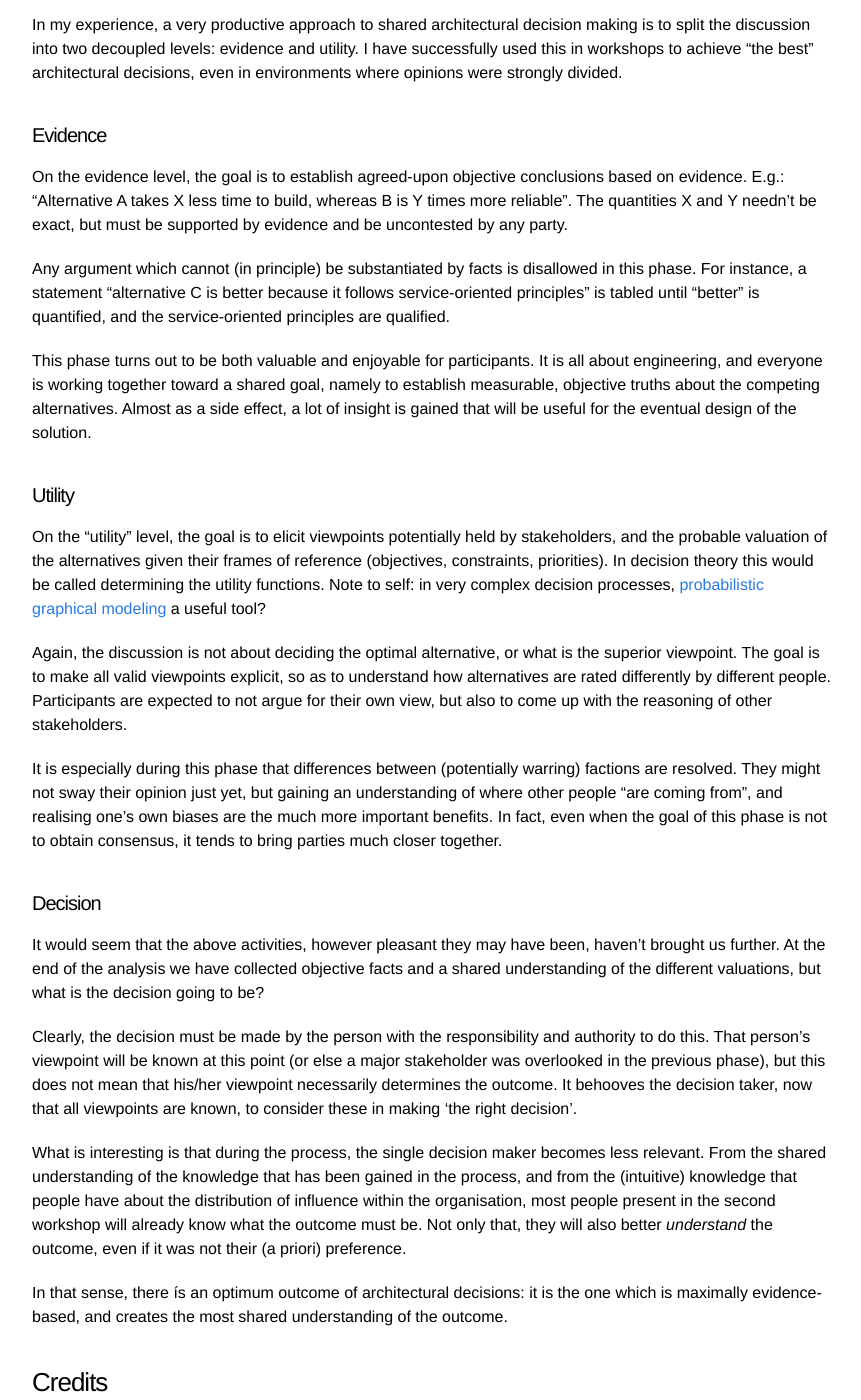
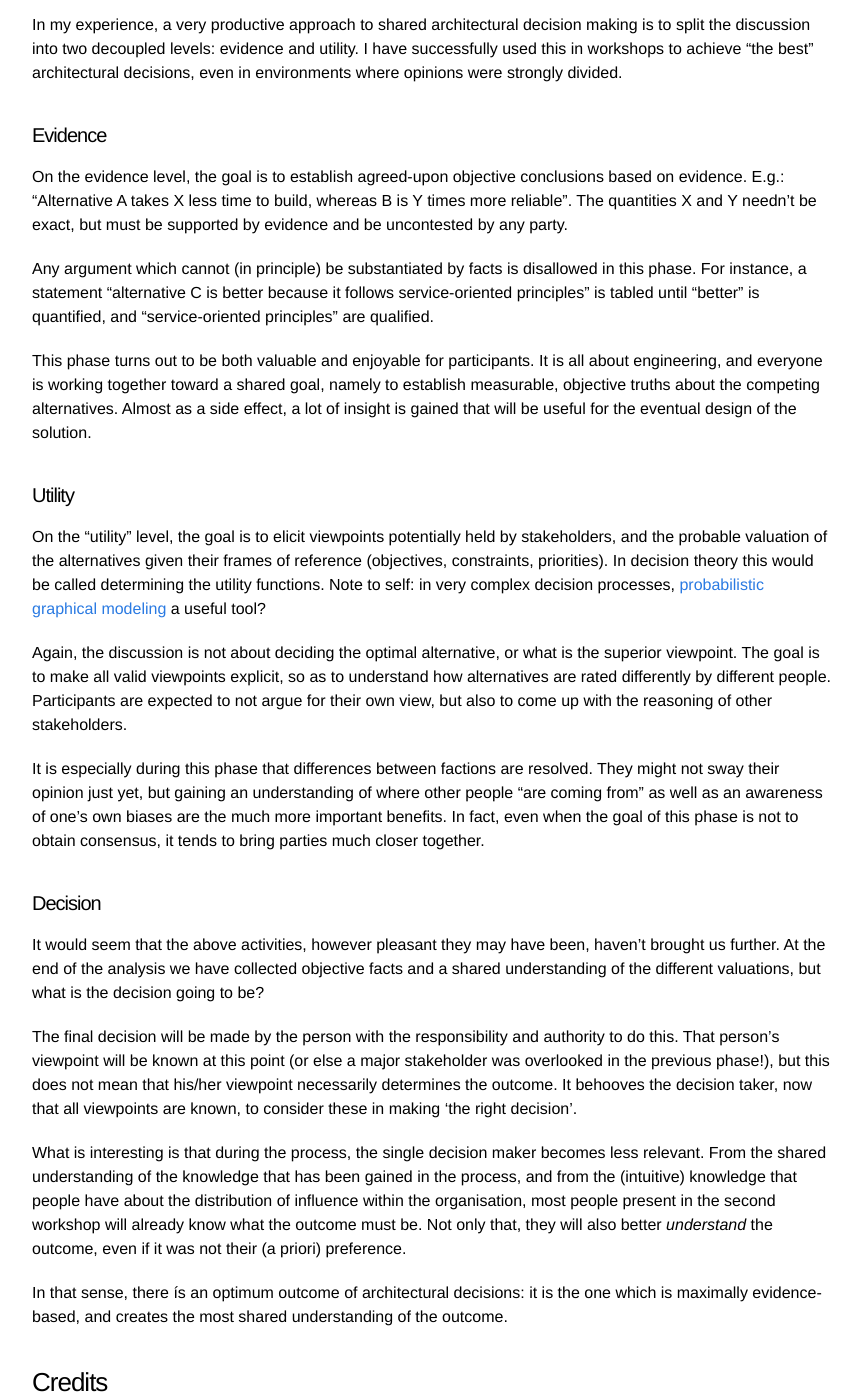
Before and after one commit to zwets/zwets.github.io, a Jekyll site: the page built from _posts/2016-10-28-architectural-decision-making.md, in a window 1280 px wide and 1400 px high, scrolled down 376 px. Shown: the whole window, without its empty margins (208-1069 px from the left). Built offline with Jekyll 4.4.1, drawn with Linux system fonts in a browser that asks for light colours; some of the changed text lies outside the part shown.

Commit message:
Language fine points

```diff
--- a/_posts/2016-10-28-architectural-decision-making.md
+++ b/_posts/2016-10-28-architectural-decision-making.md
@@ -13,9 +13,9 @@ terms of which alternatives are evaluated.
 
 But this doesn't at all mean that architectural considerations become a
 matter of taste, or must be the subject of endless debate[^1], as often
-happens.  (I define "architectural decisions" loosely as: decisions in IT
+happens.  I define "architectural decisions" loosely as: decisions in IT
 which have a large impact over a wide scope.  They take place at every
-level from IT strategy down to developer teams.)
+level from IT strategy down to developer teams.
 
 In my experience, a very productive approach to shared architectural
 decision making is to split the discussion into two decoupled levels:
@@ -34,7 +34,7 @@ any party.
 Any argument which cannot (in principle) be substantiated by facts is
 disallowed in this phase.  For instance, a statement "alternative C is
 better because it follows service-oriented principles" is tabled until
-"better" is quantified, and the service-oriented principles are qualified.
+"better" is quantified, and "service-oriented principles" are qualified.
 
 This phase turns out to be both valuable and enjoyable for participants.
 It is all about engineering, and everyone is working together toward a
@@ -58,10 +58,10 @@ explicit, so as to understand how alternatives are rated differently by
 different people.  Participants are expected to not argue for their
 own view, but also to come up with the reasoning of other stakeholders.
 
-It is especially during this phase that differences between (potentially
-warring) factions are resolved.  They might not sway their opinion just
-yet, but gaining an understanding of where other people "are coming from",
-and realising one's own biases are the much more important benefits.
+It is especially during this phase that differences between factions are
+resolved.  They might not sway their opinion just yet, but gaining an
+understanding of where other people "are coming from" as well as an
+awareness of one's own biases are the much more important benefits.
 In fact, even when the goal of this phase is not to obtain consensus, it
 tends to bring parties much closer together.
 
@@ -72,9 +72,9 @@ been, haven't brought us further.  At the end of the analysis we have
 collected objective facts and a shared understanding of the different
 valuations, but what is the decision going to be?
 
-Clearly, the decision must be made by the person with the responsibility
+The final decision will be made by the person with the responsibility
 and authority to do this.  That person's viewpoint will be known at this
-point (or else a major stakeholder was overlooked in the previous phase),
+point (or else a major stakeholder was overlooked in the previous phase!),
 but this does not mean that his/her viewpoint necessarily determines the
 outcome.  It behooves the decision taker, now that all viewpoints are
 known, to consider these in making 'the right decision'.
```
Also changed, not shown: about.md (+1 -1 lines).
